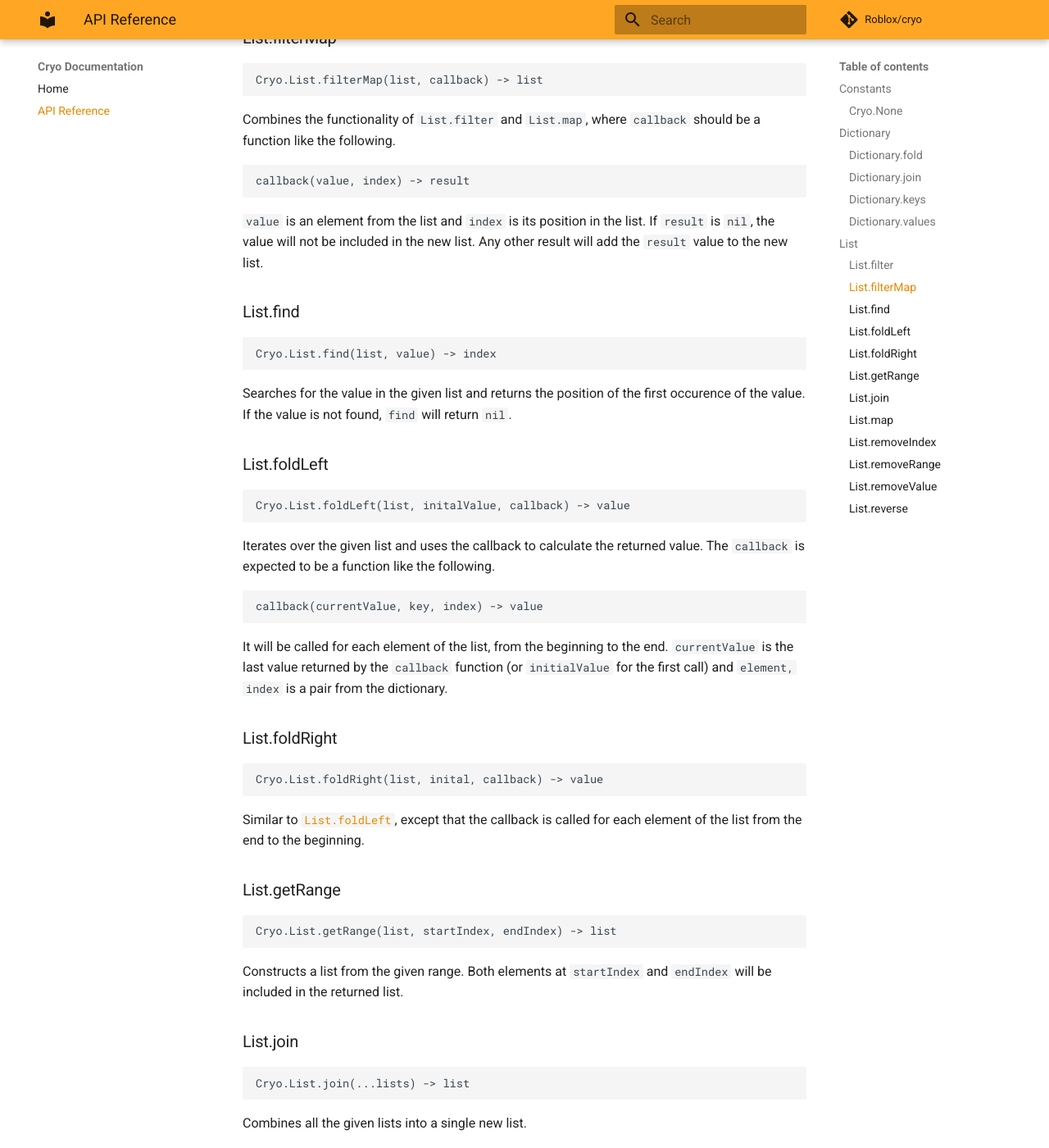
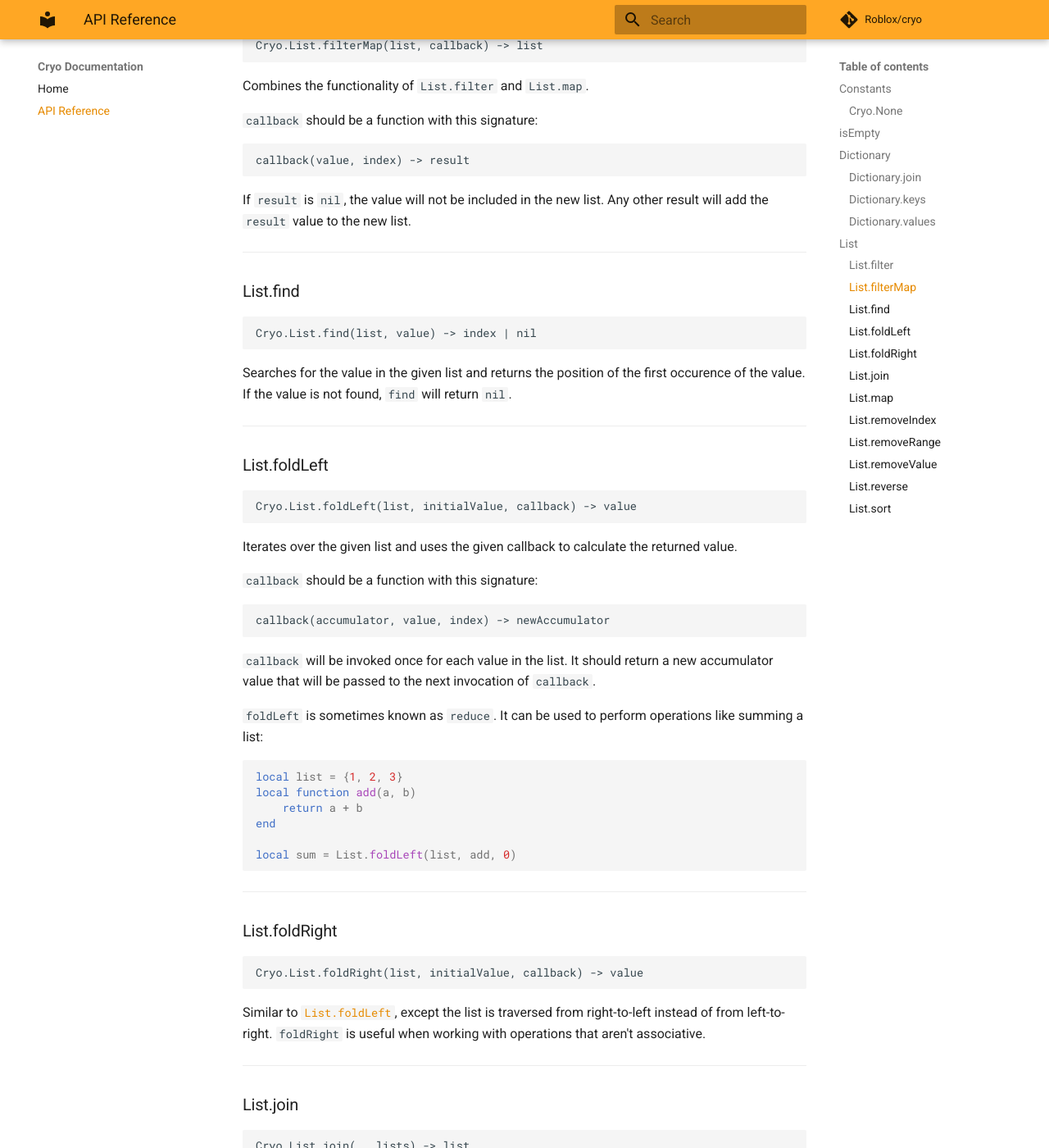
Before and after one commit to Roblox/cryo, an MkDocs documentation site: the page built from docs/api-reference.md, in a window 1280 px wide and 1400 px high, scrolled down 1943 px. Shown: the whole window at 82% size. Built offline with MkDocs 1.6.1 and Material for MkDocs 9.7.7, drawn with Linux system fonts in a browser that asks for light colours; comment, search, counter and statistics services are not loaded; old or Windows-style settings are respelled for this version of MkDocs; some of the changed text lies outside the part shown.

Commit message:
Cleanup
- Remove Dictionary.fold, it isn't very useful
- Rename List.sorted back to List.sort to fit in better
- Touch up and normalize API reference a bit

````diff
--- a/docs/api-reference.md
+++ b/docs/api-reference.md
@@ -9,27 +9,19 @@ ergonomic.
 
 ---
 
+## isEmpty
+```
+Cryo.isEmpty(table) -> bool
+```
+Tells whether the given table is empty in constant time. Works on both dictionary-like and list-like tables.
+
+---
+
 ## Dictionary
-Defines utilities for working with 'dictionary-like' tables.
+Defines utilities for working with dictionary-like tables.
 
 Dictionaries can be indexed by any value, but don't have the ordering
 expectations that lists have.
-
-### Dictionary.fold
-```
-Cryo.Dictionary.fold(dictionary, initialValue, callback) -> value
-```
-Iterates over the given dictionary and uses the callback to calculate the
-returned value. The `callback` is expected to be a function like the following
-that will be called for each pair of the dictionary. `currentValue` is the
-last value returned by the `callback` function (or `initialValue` for the
-first call) and `key, value` is a pair from the dictionary.
-
-```
-function(currentValue, key, value) -> value
-```
-
-The order in which the dictionary is traversed is not guaranteed.
 
 ### Dictionary.join
 ```
@@ -43,11 +35,15 @@ Use `Cryo.None` as a value to remove a value from the resulting table. This
 is necessary because Lua does not distinguish between a value not being
 present in a table and a value being `nil`.
 
+---
+
 ### Dictionary.keys
 ```
 Cryo.Dictionary.keys(dictionary) -> list
 ```
 Combines all keys from the dictionary into a list-like table.
+
+---
 
 ### Dictionary.values
 ```
@@ -67,73 +63,85 @@ Lists are tables indexed with continuous integer keys starting at 1.
 Cryo.List.filter(list, callback) -> list
 ```
 Constructs a new list by filtering elements with the given callback.
-`callback` is expected to be a function like the following, where `value`
-is an element from the list and `index` is its position in the list.
+
+`callback` is expected to be a function with this signature:
 
 ```
 callback(value, index) -> result
 ```
 
-If `result` is truthy, the value will be included in the new list. Otherwise,
-the value will be ignored.
+If `result` is truthy, the value will be included in the new list. Otherwise, the value will be ignored.
+
+---
 
 ### List.filterMap
 ```
 Cryo.List.filterMap(list, callback) -> list
 ```
-Combines the functionality of `List.filter` and `List.map`, where `callback`
-should be a function like the following.
+Combines the functionality of `List.filter` and `List.map`.
+
+`callback` should be a function with this signature:
 
 ```
 callback(value, index) -> result
 ```
 
-`value` is an element from the list and `index` is its position in the list.
-If `result` is `nil`, the value will not be included in the new list. Any other
-result will add the `result` value to the new list.
+If `result` is `nil`, the value will not be included in the new list. Any other result will add the `result` value to the new list.
+
+---
 
 ### List.find
 ```
-Cryo.List.find(list, value) -> index
+Cryo.List.find(list, value) -> index | nil
 ```
 Searches for the value in the given list and returns the position of the first
 occurence of the value. If the value is not found, `find` will return `nil`.
 
+---
+
 ### List.foldLeft
 ```
-Cryo.List.foldLeft(list, initalValue, callback) -> value
+Cryo.List.foldLeft(list, initialValue, callback) -> value
 ```
-Iterates over the given list and uses the callback to calculate the returned
-value. The `callback` is expected to be a function like the following.
+Iterates over the given list and uses the given callback to calculate the returned
+value.
+
+`callback` should be a function with this signature:
 
 ```
-callback(currentValue, key, index) -> value
+callback(accumulator, value, index) -> newAccumulator
 ```
 
-It will be called for each element of the list, from the beginning to the
-end. `currentValue` is the last value returned by the `callback` function
-(or `initialValue` for the first call) and `element, index` is a pair from
-the dictionary.
+`callback` will be invoked once for each value in the list. It should return a new accumulator value that will be passed to the next invocation of `callback`.
+
+`foldLeft` is sometimes known as `reduce`. It can be used to perform operations like summing a list:
+
+```lua
+local list = {1, 2, 3}
+local function add(a, b)
+	return a + b
+end
+
+local sum = List.foldLeft(list, add, 0)
+```
+
+---
 
 ### List.foldRight
 ```
-Cryo.List.foldRight(list, inital, callback) -> value
+Cryo.List.foldRight(list, initialValue, callback) -> value
 ```
-Similar to [`List.foldLeft`](#list-foldLeft), except that the callback is
-called for each element of the list from the end to the beginning.
+Similar to [`List.foldLeft`](#list-foldLeft), except the list is traversed from right-to-left instead of from left-to-right. `foldRight` is useful when working with operations that aren't associative.
 
-### List.getRange
-```
-Cryo.List.getRange(list, startIndex, endIndex) -> list
-```
-Constructs a list from the given range. Both elements at `startIndex` and
-`endIndex` will be included in the returned list.
+---
 
 ### List.join
 ```
 Cryo.List.join(...lists) -> list
 ```
 Combines all the given lists into a single new list.
+
+---
 
 ### List.map
 ```
@@ -146,8 +154,7 @@ Constructs a new list by using the callback to replace elements in the list.
 callback(element, index) -> newElement
 ```
 
-`element` is an element from the list and `index` is its position. The
-returned value is the new element in the new list at the same position.
+---
 
 ### List.removeIndex
 ```
@@ -162,11 +169,15 @@ Cryo.List.removeRange(list, startIndex, endIndex) -> list
 Creates a new list without the given range. The indexes `startIndex` and
 `endIndex` will not be included in the returned list.
 
+---
+
 ### List.removeValue
 ```
 Cryo.List.removeValue(list, value) -> list
 ```
 Creates a new list without any occurences of the given value.
+
+---
 
 ### List.reverse
 ```
@@ -174,3 +185,13 @@ Cryo.List.reverse(list) -> list
 ```
 Creates a new list with the same elements from the given list, but in the
 opposite order.
+
+---
+
+### List.sort
+```
+Cryo.List.sort(list[, callback]) -> list
+```
+Constructs a new list that consists of the elements of the input list, but sorted using the given callback.
+
+`List.sort` is the immutable equivalent of Lua's `table.sort`.
````
Also changed, not shown: 8 other files.
